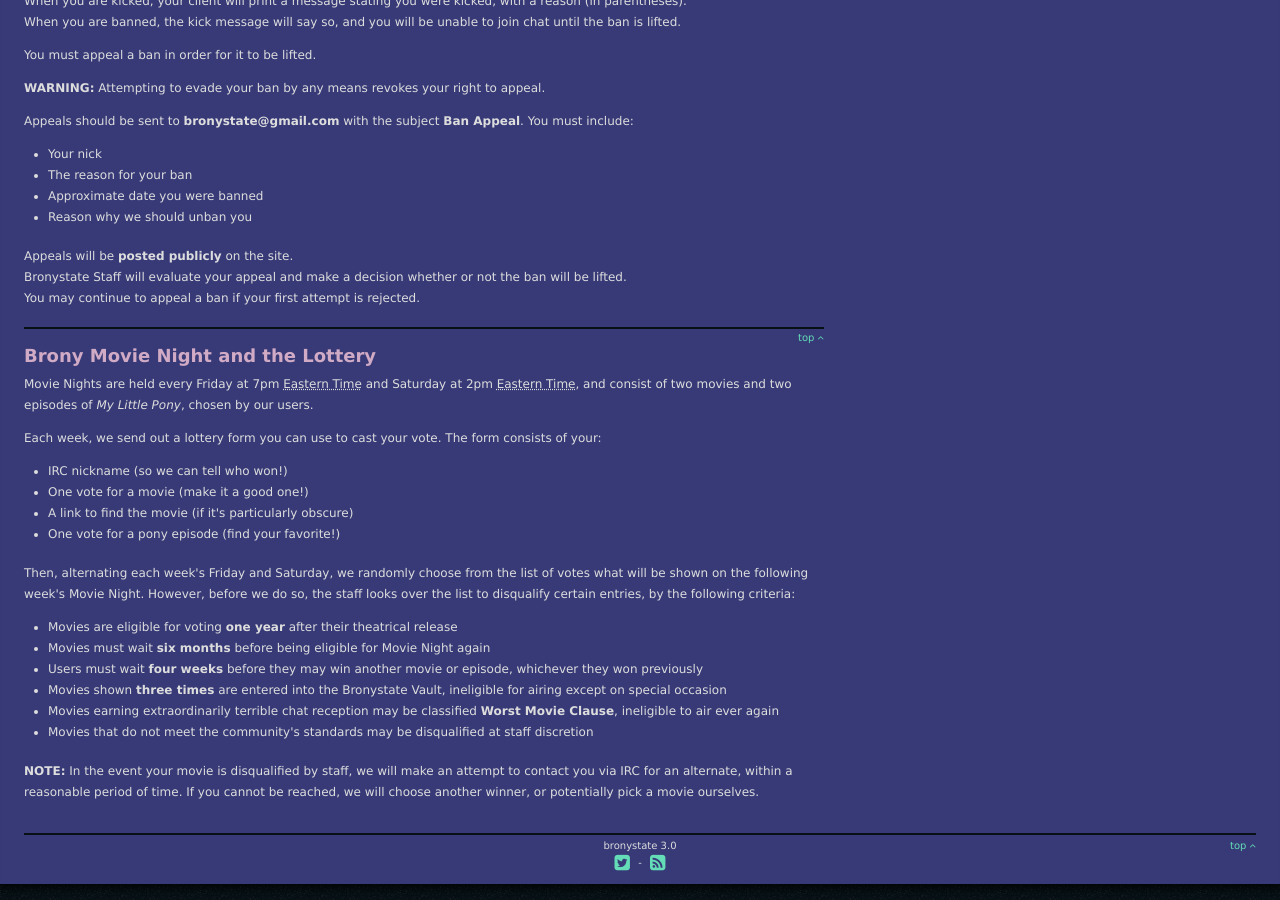
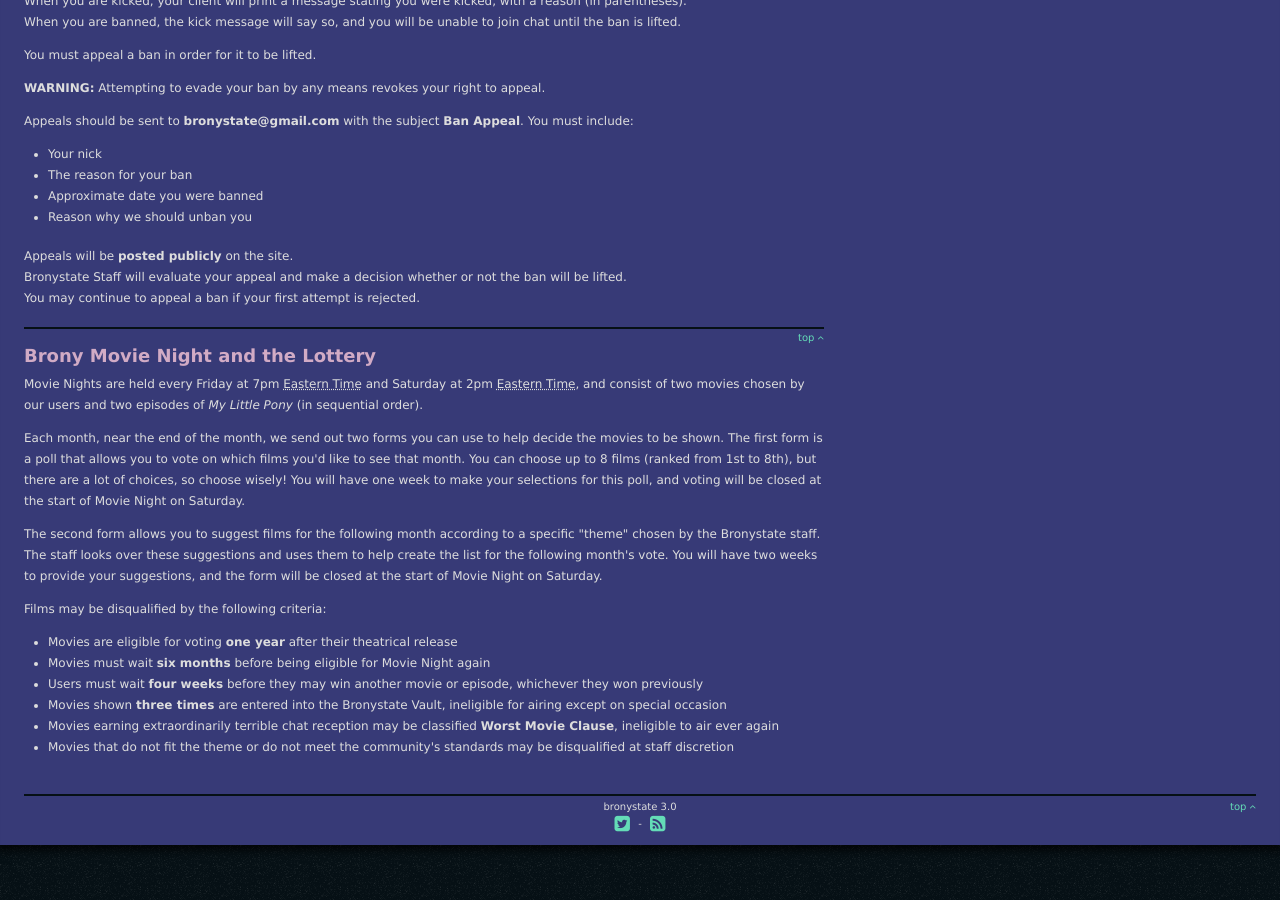
Before and after one commit to Bronystate/brstv3, a Jekyll site: the page built from index_rules.md, in a window 1280 px wide and 900 px high, scrolled down 1323 px. Built offline with Jekyll 4.4.1, drawn with Linux system fonts in a browser that asks for light colours; nearby versions of some CDN libraries; our own code applies the rules of GitHub Pages for plain Markdown files.

Commit message:
Update index_rules.md

```diff
--- a/index_rules.md
+++ b/index_rules.md
@@ -88,25 +88,23 @@
 *[Eastern Time]: UTC-5, -4 during US Daylight Saving Time
 
 Movie Nights are held every Friday at 7pm Eastern Time and Saturday at 2pm Eastern Time, and consist of two
-movies and two episodes of *My Little Pony*, chosen by our users.
+movies chosen by our users and two episodes of *My Little Pony* (in sequential order).
 
-Each week, we send out a lottery form you can use to cast your vote. The form consists of your:
+Each month, near the end of the month, we send out two forms you can use to help decide the movies to be shown.
+The first form is a poll that allows you to vote on which films you'd like to see that month.  You can choose up
+to 8 films (ranked from 1st to 8th), but there are a lot of choices, so choose wisely!  You will have one week to
+make your selections for this poll, and voting will be closed at the start of Movie Night on Saturday.
 
- - IRC nickname (so we can tell who won!)
- - One vote for a movie (make it a good one!)
- - A link to find the movie (if it's particularly obscure)
- - One vote for a pony episode (find your favorite!)
+The second form allows you to suggest films for the following month according to a specific "theme" chosen by the
+Bronystate staff.  The staff looks over these suggestions and uses them to help create the list for the following
+month's vote.  You will have two weeks to provide your suggestions, and the form will be closed at the start of Movie
+Night on Saturday.
 
-Then, alternating each week's Friday and Saturday, we randomly choose from the list of votes what will be shown
-on the following week's Movie Night. However, before we do so, the staff looks over the list to disqualify
-certain entries, by the following criteria:
+Films may be disqualified by the following criteria:
 
  - Movies are eligible for voting **one year** after their theatrical release
  - Movies must wait **six months** before being eligible for Movie Night again
  - Users must wait **four weeks** before they may win another movie or episode, whichever they won previously
  - Movies shown **three times** are entered into the Bronystate Vault, ineligible for airing except on special occasion
  - Movies earning extraordinarily terrible chat reception may be classified **Worst Movie Clause**, ineligible to air ever again
- - Movies that do not meet the community's standards may be disqualified at staff discretion
-
-**NOTE:** In the event your movie is disqualified by staff, we will make an attempt to contact you via IRC for an alternate,
-within a reasonable period of time. If you cannot be reached, we will choose another winner, or potentially pick a movie ourselves.
+ - Movies that do not fit the theme or do not meet the community's standards may be disqualified at staff discretion
```
